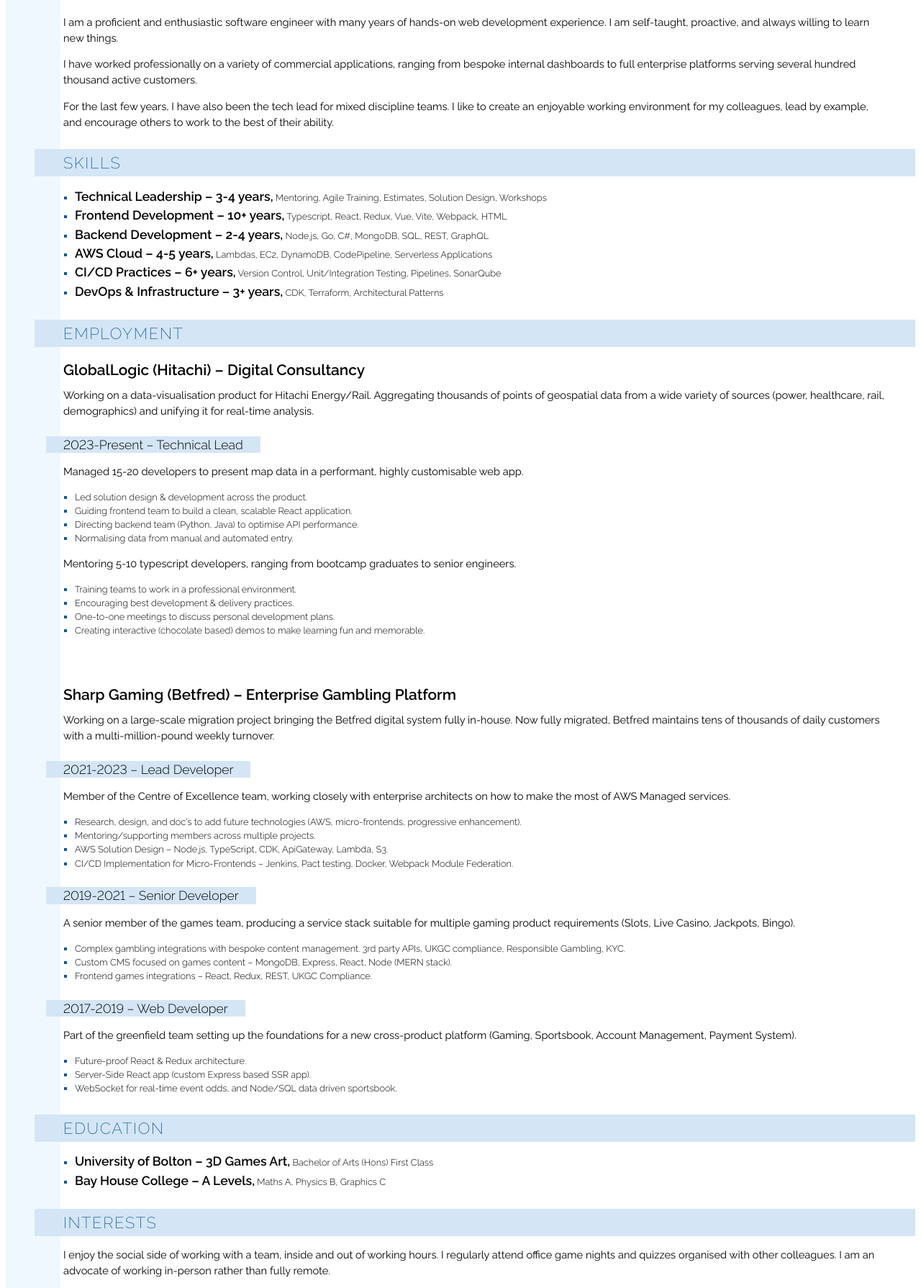
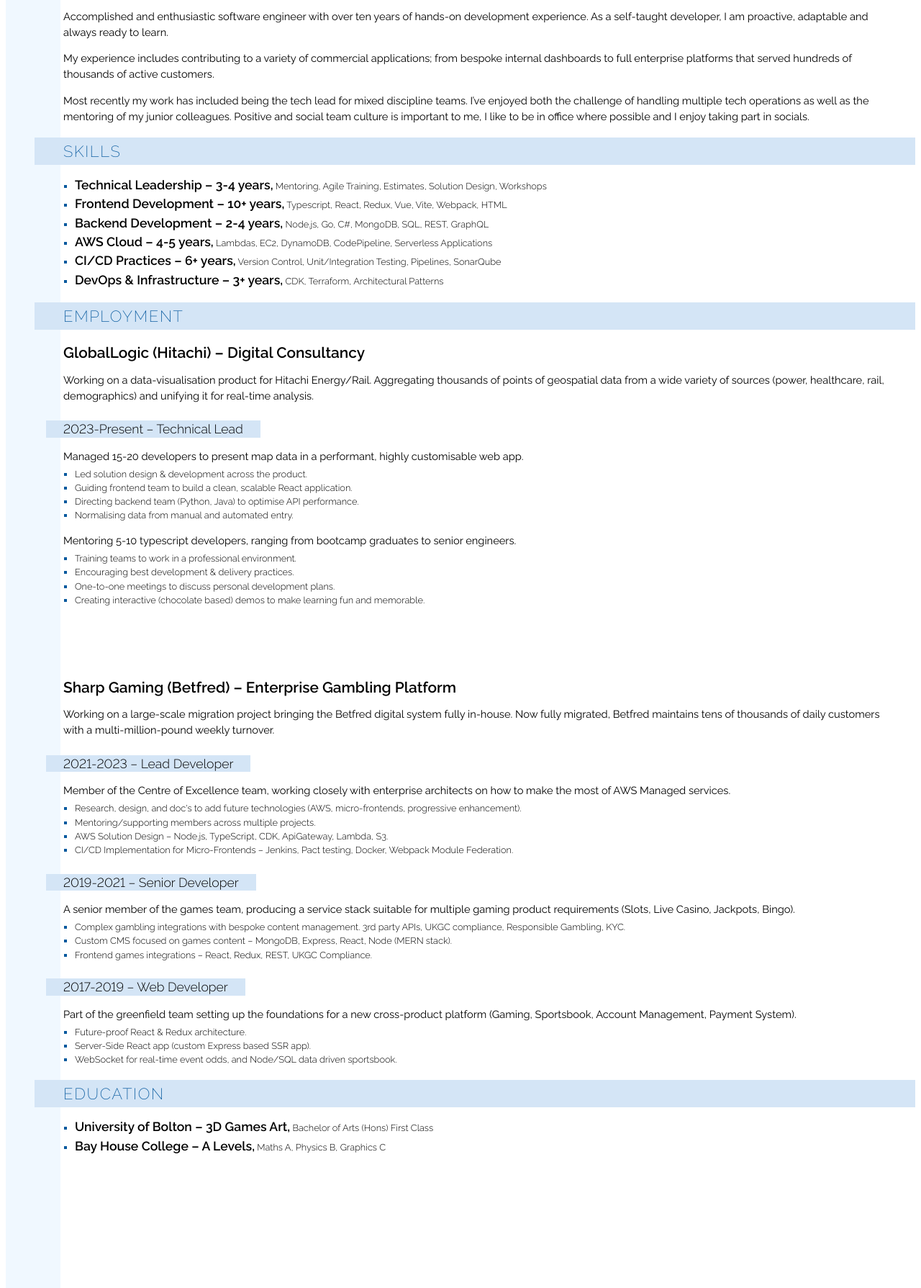
Before and after one commit to jon-r/cv, a plain HTML site: page html/index.html in a window 1280 px wide. Shown: the part 171-1960 px from the top of the page at 72% size. Drawn offline with nearby package versions, Linux system fonts and the light colour scheme.

Commit message:
finalise

```diff
--- a/html/assets/style-main.css
+++ b/html/assets/style-main.css
@@ -6,7 +6,6 @@
   font-size: 11pt;
   display: grid;
   grid-template-columns: 5rem 1fr;
-  grid-row-gap: 0.5rem;
   grid-auto-flow: column;
 
   &::after {
@@ -103,10 +102,6 @@
 
   & h3 {
     font-size: 1.3rem;
-
-    & + p {
-      margin-top: 0.75rem;
-    }
   }
 
   & h4 {
@@ -123,6 +118,10 @@
     list-style-type: square;
     margin-bottom: 0;
     padding-left: 1rem;
+
+    p + & {
+      margin-top: 0.25rem;
+    }
   }
 
   & li {
@@ -141,7 +140,7 @@
 
 /* todo wrap in print meda query */
 .jobs .page-break {
-  height: 3rem;
+  height: 5rem;
 }
 .education .page-break {
   height: 10rem;
--- a/html/index.html
+++ b/html/index.html
@@ -7,15 +7,11 @@
     <meta name="viewport" content="width=device-width,initial-scale=1" />
     <meta name="description" content="TODO" />
 
-    <link rel="icon" href="assets/favicon.svg?v=2ed6251b" />
+    <link rel="icon" href="assets/favicon.svg?v=" />
 
-    <link rel="stylesheet" href="assets/reset.css?v=2ed6251b" />
-    <link rel="stylesheet" href="assets/styles.css?v=2ed6251b" />
-    <link
-      id="style_main"
-      rel="stylesheet"
-      href="assets/style-main.css?v=2ed6251b"
-    />
+    <link rel="stylesheet" href="assets/reset.css?v=" />
+    <link rel="stylesheet" href="assets/styles.css?v=" />
+    <link id="style_main" rel="stylesheet" href="assets/style-main.css?v=" />
   </head>
   <body>
     <main>
@@ -47,20 +43,21 @@
 
       <section class="about">
         <p>
-          I am a proficient and enthusiastic software engineer with many years
-          of hands-on web development experience. I am self-taught, proactive,
-          and always willing to learn new things.
+          Accomplished and enthusiastic software engineer with over ten years of
+          hands-on development experience. As a self-taught developer, I am
+          proactive, adaptable and always ready to learn.
         </p>
         <p>
-          I have worked professionally on a variety of commercial applications,
-          ranging from bespoke internal dashboards to full enterprise platforms
-          serving several hundred thousand active customers.
+          My experience includes contributing to a variety of commercial
+          applications; from bespoke internal dashboards to full enterprise
+          platforms that served hundreds of thousands of active customers.
         </p>
         <p>
-          For the last few years, I have also been the tech lead for mixed
-          discipline teams. I like to create an enjoyable working environment
-          for my colleagues, lead by example, and encourage others to work to
-          the best of their ability.
+          Most recently my work has included being the tech lead for mixed
+          discipline teams. I’ve enjoyed both the challenge of handling multiple
+          tech operations as well as the mentoring of my junior colleagues.
+          Positive and social team culture is important to me, I like to be in
+          office where possible and I enjoy taking part in socials.
         </p>
       </section>
 
@@ -214,16 +211,6 @@
           </li>
         </ul>
       </section>
-
-      <section class="interests">
-        <h2>Interests</h2>
-        <p>
-          I enjoy the social side of working with a team, inside and out of
-          working hours. I regularly attend office game nights and quizzes
-          organised with other colleagues. I am an advocate of working in-person
-          rather than fully remote.
-        </p>
-      </section>
     </main>
   </body>
 
@@ -231,5 +218,5 @@
     defer
     src="https://cdn.jsdelivr.net/npm/canvas-confetti@1.9.3/dist/confetti.browser.min.js"
   ></script>
-  <script defer src="assets/scripts.js?v=2ed6251b"></script>
+  <script defer src="assets/scripts.js?v="></script>
 </html>
--- a/raw/assets/style-main.css
+++ b/raw/assets/style-main.css
@@ -6,7 +6,6 @@
   font-size: 11pt;
   display: grid;
   grid-template-columns: 5rem 1fr;
-  grid-row-gap: 0.5rem;
   grid-auto-flow: column;
 
   &::after {
@@ -87,8 +86,7 @@
 .about,
 .education,
 .skills,
-.jobs,
-.interests {
+.jobs {
   grid-column: 2;
 
   & > * {
@@ -103,10 +101,6 @@
 
   & h3 {
     font-size: 1.3rem;
-
-    & + p {
-      margin-top: 0.75rem;
-    }
   }
 
   & h4 {
@@ -123,6 +117,10 @@
     list-style-type: square;
     margin-bottom: 0;
     padding-left: 1rem;
+
+    p + & {
+      margin-top: 0.25rem;
+    }
   }
 
   & li {
@@ -141,7 +139,7 @@
 
 /* todo wrap in print meda query */
 .jobs .page-break {
-  height: 3rem;
+  height: 5rem;
 }
 .education .page-break {
   height: 10rem;
--- a/renderer/generator.ts
+++ b/renderer/generator.ts
@@ -1,7 +1,6 @@
 import { marked } from "marked";
 import prettier from "prettier";
 
-import template from "../raw/template.ts";
 import { getGitHash } from "./util.ts";
 
 export const INPUT_PATH = "./raw";
@@ -10,9 +9,11 @@
 async function generateWebpage(markdown: string, version: string = String(Date.now())): Promise<string> {
   const about = {
     title: "Jon Richards - Senior Developer / Tech Lead",
-    description: "TODO", // FIXME
+    description: "CV for Jon Richards",
     body: await marked.parse(markdown, { gfm: true }),
   };
+
+  const template = (await import('../raw/template.ts')).default;
 
   return template(about, version);
 }
--- a/renderer/watcher.ts
+++ b/renderer/watcher.ts
@@ -7,6 +7,7 @@
 
 console.log("watching...");
 const templateWatcher = Deno.watchFs(`${INPUT_PATH}/`);
+
 for await (const _event of templateWatcher) {
   debouncedUpdateHtml();
 }
```
Also changed, not shown: raw/cv.md (+7 -17 lines), README.md.
